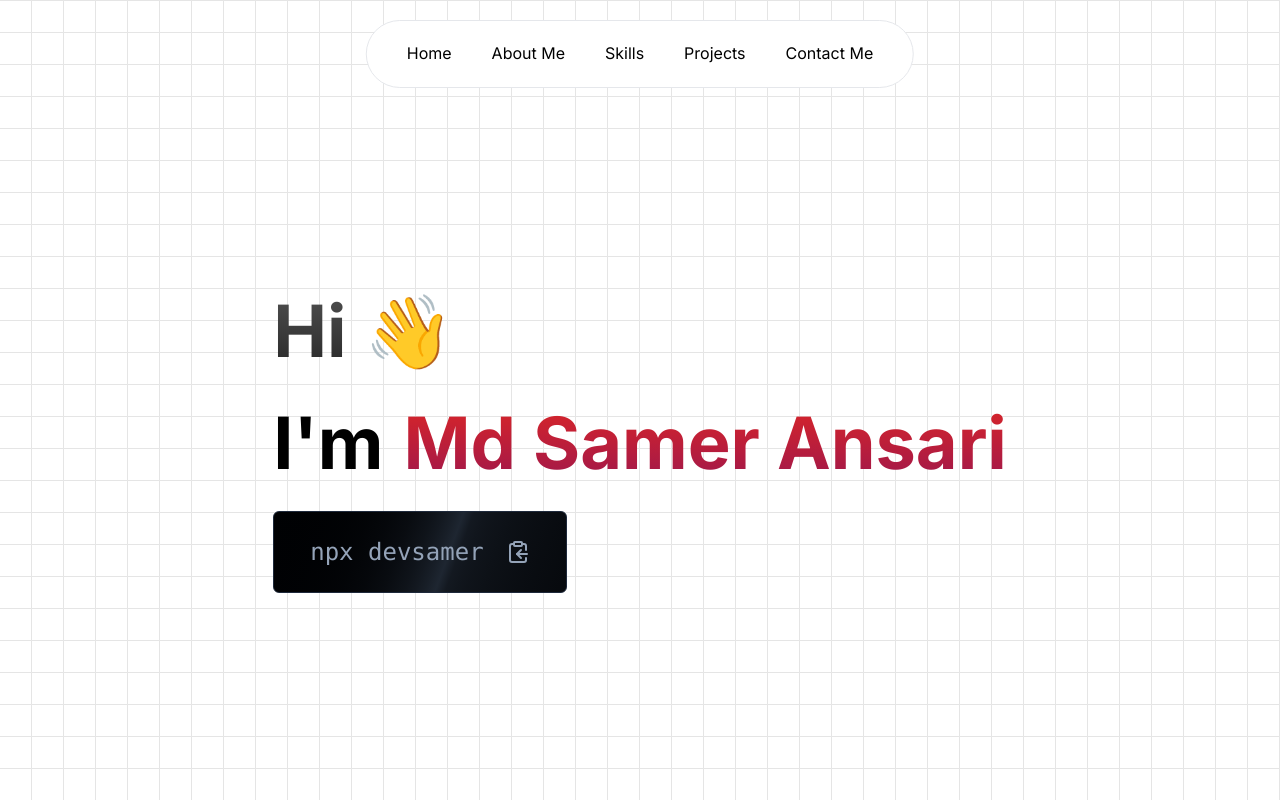
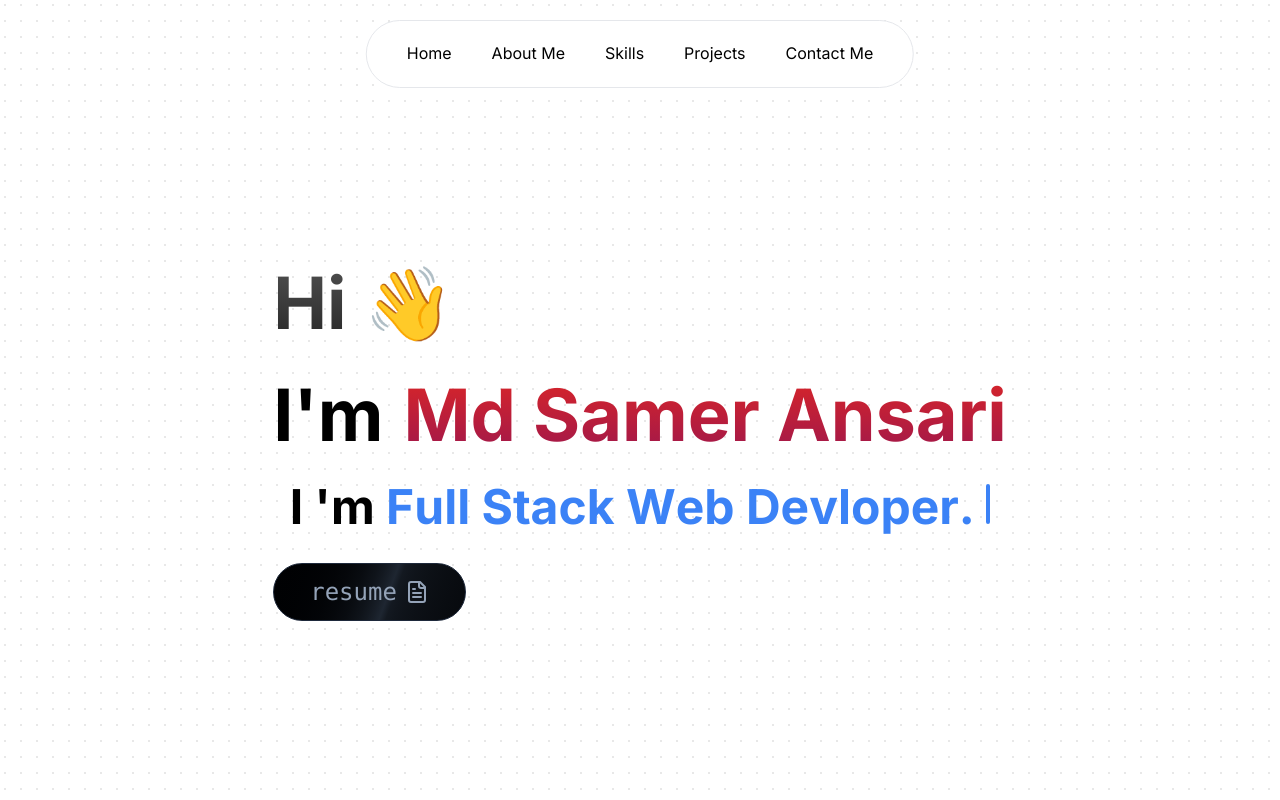
Before and after one commit to mrsamirr/samirr.web, a Next.js app: page / in a window 1280 px wide. Shown: the top 800 px of the page. Built offline with nearby package versions, Linux system fonts and the light colour scheme.

Commit message:
bg changes & typeffect added--

```diff
--- a/package.json
+++ b/package.json
@@ -20,7 +20,7 @@
     "@vercel/speed-insights": "^1.0.12",
     "class-variance-authority": "^0.7.0",
     "clsx": "^2.1.1",
-    "framer-motion": "^11.3.31",
+    "framer-motion": "^11.5.4",
     "lucide-react": "^0.437.0",
     "mini-svg-data-uri": "^1.4.4",
     "next": "14.2.7",
--- a/src/app/layout.tsx
+++ b/src/app/layout.tsx
@@ -2,7 +2,6 @@ import type { Metadata } from "next";
 import { Inter } from "next/font/google";
 import "./globals.css";
 import { Navbar } from "../components/Navbar";
-import { Toaster } from 'sonner';
 import { SpeedInsights } from "@vercel/speed-insights/next"
 import { AnimatedCursor } from "@/components/AnimatedCursor";
 
@@ -22,12 +21,12 @@ export default function RootLayout({
   return (
     <html lang="en">
       <body className={inter.className}>
-        <main className=" dark:bg-black bg-white dark:bg-grid-small-white/[0.3] sm:dark:bg-grid-white/[0.1] bg-grid-black/[0.1]">
+        <main className=" dark:bg-black bg-white  dark:bg-dot-white/[0.2] bg-dot-black/[0.2] w-full flex-col relative min-h-screen">
+        {/* <div className="absolute pointer-events-none inset-0 flex items-center justify-center dark:bg-black bg-white [mask-image:radial-gradient(ellipse_at_center,transparent_20%,black)]"></div> */}
           <Navbar />
           <AnimatedCursor />
           {children}
           <SpeedInsights />
-          <Toaster />
         </main>
         </body>
     </html>
--- a/src/app/page.tsx
+++ b/src/app/page.tsx
@@ -1,14 +1,15 @@
 import { HeroButton } from "@/components";
 import Skills from "@/components/Skills";
+import { TypewriterEffectDemo } from "@/components/TypeWritingEffect";
 import Image from "next/image";
 
 export default function Home() {
   return (
     <>
-        <div
-          className="min-h-[60vh] sm:min-h-[80vh] md:min-h-screen w-full flex-col relative flex items-center justify-center"
-          id="home"
-        >
+        <div className="min-h-[60vh] sm:min-h-[80vh] md:min-h-screen w-full flex-col relative flex items-center justify-center"
+          id="home">
+            {/* faded look blocked */}
+             {/* <div className="absolute pointer-events-none inset-0 flex items-center justify-center dark:bg-black bg-white [mask-image:radial-gradient(ellipse_at_center,transparent_20%,black)]"></div> */}
           <div className="pt-20 select-none">
             <p className="text-4xl sm:text-5xl md:text-7xl font-bold relative z-10 bg-clip-text text-transparent bg-gradient-to-b dark:from-neutral-200 dark:to-neutral-500 from-neutral-600 to-neutral-800 py-2">
               Hi <span className="wave text-black">👋</span>
@@ -21,6 +22,7 @@ export default function Home() {
                 Md Samer Ansari
               </p>
             </div>
+              <TypewriterEffectDemo />
             <HeroButton />
           </div>
         </div>
--- a/src/components/HeroButton.tsx
+++ b/src/components/HeroButton.tsx
@@ -1,14 +1,14 @@
 'use client';
-import { ClipboardCopyIcon } from 'lucide-react';
-import { toast } from 'sonner';
+import { ClipboardCopyIcon, FileTextIcon } from 'lucide-react';
+import Link from 'next/link';
+
 
 
 export const HeroButton = () => {
     const handleClick = () => {
-        navigator.clipboard.writeText('npx devsamer');
-        toast.success('Text has been copied')
+        window.open('https://drive.google.com/file/d/1QH0PILuvqTRYHIbzs23eEWldsNl7YtPk/view?usp=drive_link', '_blank');
     }
-    return <button onClick={handleClick} className="inline-flex py-2 px-5 sm:py-4 md:py-6 sm:px-7 md:px-9 animate-shimmer items-center text-2xl justify-center rounded-md border border-slate-800 bg-[linear-gradient(110deg,#000103,45%,#1e2631,55%,#000103)] bg-[length:200%_100%] font-medium text-slate-400 transition-colors focus:outline-none focus:ring-2 focus:ring-slate-400 focus:ring-offset-2 focus:ring-offset-slate-50 gap-2">
-    <pre>npx devsamer </pre> <ClipboardCopyIcon />
+    return <button onClick={handleClick} className="inline-flex py-2 px-5 sm:py-4 md:py-3 sm:px-7 md:px-9 animate-shimmer items-center text-2xl justify-center rounded-full border border-slate-800 bg-[linear-gradient(110deg,#000103,45%,#1e2631,55%,#000103)] bg-[length:200%_100%] font-medium text-slate-400 transition-colors focus:outline-none focus:ring-2 focus:ring-slate-400 focus:ring-offset-2 focus:ring-offset-slate-50 gap-2">
+    <pre>resume</pre> <FileTextIcon />
     </button>
 }
--- a/src/components/Skills.tsx
+++ b/src/components/Skills.tsx
@@ -21,14 +21,15 @@ function SkillPill(props: SkillProps) {
 export default function Skills() {
     return (
         <>
-            <section className="overflow-hidden dark: text-white py-10" >
+               <div id="skills" className="relative -top-16"></div>
+               <section className="overflow-hidden dark:text-white py-10">
                 <div className="relative mx-auto max-w-7xl">
                     <h2 className="text-4xl sm:text-5xl md:text-7xl font-bold dark: text-white text-center">
                         Technical Skills
                     </h2>
                     <div className="mt-5">
                         <p className="font-semibold text-2xl mx-auto text-center" >
-                            Languages
+                           Programming Languages
                         </p>
                         <div className="mt-4 flex flex-wrap justify-center gap-5 text-lg dark:text-zinc-100
 ">
--- /dev/null
+++ b/src/components/TypeWritingEffect.tsx
@@ -0,0 +1,35 @@
+"use client";
+
+import { TypewriterEffect } from "./ui/typewriter-effect";
+
+export function TypewriterEffectDemo() {
+  const words = [
+    {
+      text: "I",
+    },
+    {
+      text: "'m",
+    },
+    {
+      text: "Full",
+      className: "text-blue-500 dark:text-blue-500",
+    },
+    {
+      text: "Stack",
+      className: "text-blue-500 dark:text-blue-500",
+    },
+    {
+      text: "Web",
+      className: "text-blue-500 dark:text-blue-500",
+    },
+    {
+      text: "Devloper.",
+      className: "text-blue-500 dark:text-blue-500",
+    },
+  ];
+  return (
+    <div className="h-[5rem] ">
+      <TypewriterEffect words={words} />
+    </div>
+  );
+}
--- /dev/null
+++ b/src/components/ui/typewriter-effect.tsx
@@ -0,0 +1,187 @@
+"use client";
+
+import { cn } from "@/lib/utils";
+import { motion, stagger, useAnimate, useInView } from "framer-motion";
+import { useEffect } from "react";
+
+export const TypewriterEffect = ({
+  words,
+  className,
+  cursorClassName,
+}: {
+  words: {
+    text: string;
+    className?: string;
+  }[];
+  className?: string;
+  cursorClassName?: string;
+}) => {
+  // split text inside of words into array of characters
+  const wordsArray = words.map((word) => {
+    return {
+      ...word,
+      text: word.text.split(""),
+    };
+  });
+
+  const [scope, animate] = useAnimate();
+  const isInView = useInView(scope);
+  useEffect(() => {
+    if (isInView) {
+      animate(
+        "span",
+        {
+          display: "inline-block",
+          opacity: 1,
+          width: "fit-content",
+        },
+        {
+          duration: 0.3,
+          delay: stagger(0.1),
+          ease: "easeInOut",
+        }
+      );
+    }
+  }, [isInView]);
+
+  const renderWords = () => {
+    return (
+      <motion.div ref={scope} className="inline">
+        {wordsArray.map((word, idx) => {
+          return (
+            <div key={`word-${idx}`} className="inline-block">
+              {word.text.map((char, index) => (
+                <motion.span
+                  initial={{}}
+                  key={`char-${index}`}
+                  className={cn(
+                    `dark:text-white text-black opacity-0 hidden`,
+                    word.className
+                  )}
+                >
+                  {char}
+                </motion.span>
+              ))}
+              &nbsp;
+            </div>
+          );
+        })}
+      </motion.div>
+    );
+  };
+  return (
+    <div
+      className={cn(
+        "text-base sm:text-xl md:text-3xl lg:text-5xl font-bold text-center",
+        className
+      )}
+    >
+      {renderWords()}
+      <motion.span
+        initial={{
+          opacity: 0,
+        }}
+        animate={{
+          opacity: 1,
+        }}
+        transition={{
+          duration: 0.8,
+          repeat: Infinity,
+          repeatType: "reverse",
+        }}
+        className={cn(
+          "inline-block rounded-sm w-[4px] h-4 md:h-6 lg:h-10 bg-blue-500",
+          cursorClassName
+        )}
+      ></motion.span>
+    </div>
+  );
+};
+
+export const TypewriterEffectSmooth = ({
+  words,
+  className,
+  cursorClassName,
+}: {
+  words: {
+    text: string;
+    className?: string;
+  }[];
+  className?: string;
+  cursorClassName?: string;
+}) => {
+  // split text inside of words into array of characters
+  const wordsArray = words.map((word) => {
+    return {
+      ...word,
+      text: word.text.split(""),
+    };
+  });
+  const renderWords = () => {
+    return (
+      <div>
+        {wordsArray.map((word, idx) => {
+          return (
+            <div key={`word-${idx}`} className="inline-block">
+              {word.text.map((char, index) => (
+                <span
+                  key={`char-${index}`}
+                  className={cn(`dark:text-white text-black `, word.className)}
+                >
+                  {char}
+                </span>
+              ))}
+              &nbsp;
+            </div>
+          );
+        })}
+      </div>
+    );
+  };
+
+  return (
+    <div className={cn("flex space-x-1 my-6", className)}>
+      <motion.div
+        className="overflow-hidden pb-2"
+        initial={{
+          width: "0%",
+        }}
+        whileInView={{
+          width: "fit-content",
+        }}
+        transition={{
+          duration: 2,
+          ease: "linear",
+          delay: 1,
+        }}
+      >
+        <div
+          className="text-xs sm:text-base md:text-xl lg:text:3xl xl:text-5xl font-bold"
+          style={{
+            whiteSpace: "nowrap",
+          }}
+        >
+          {renderWords()}{" "}
+        </div>{" "}
+      </motion.div>
+      <motion.span
+        initial={{
+          opacity: 0,
+        }}
+        animate={{
+          opacity: 1,
+        }}
+        transition={{
+          duration: 0.8,
+
+          repeat: Infinity,
+          repeatType: "reverse",
+        }}
+        className={cn(
+          "block rounded-sm w-[4px]  h-4 sm:h-6 xl:h-12 bg-blue-500",
+          cursorClassName
+        )}
+      ></motion.span>
+    </div>
+  );
+};
```
Also changed, not shown: src/components/ui/card-hover-effect.tsx (added, +111 -0 lines), src/data/projects.ts (added), 1 other file (tests, documents, lock files or other folders).
